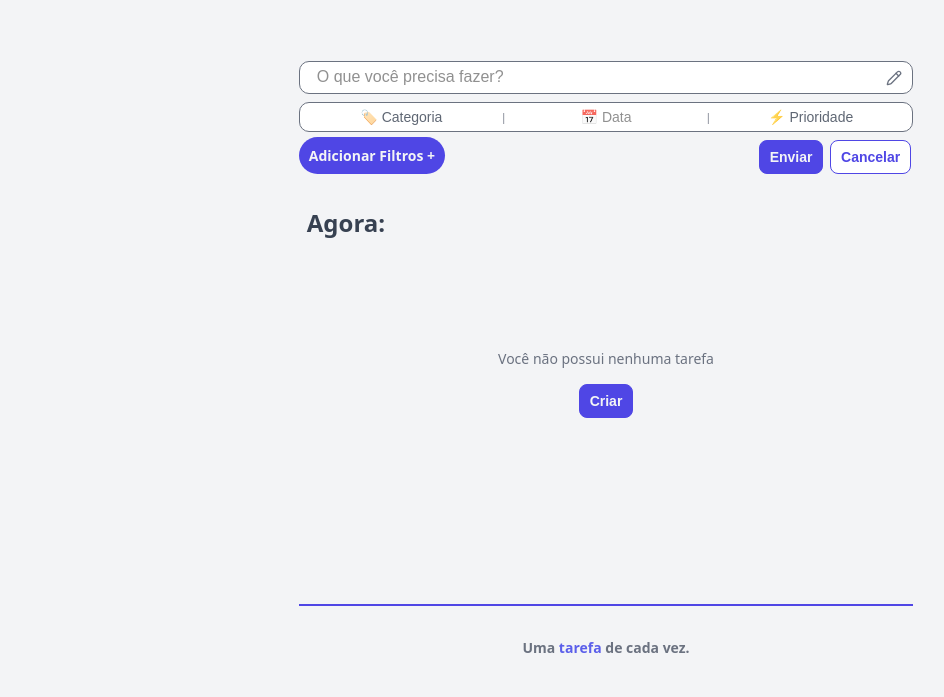
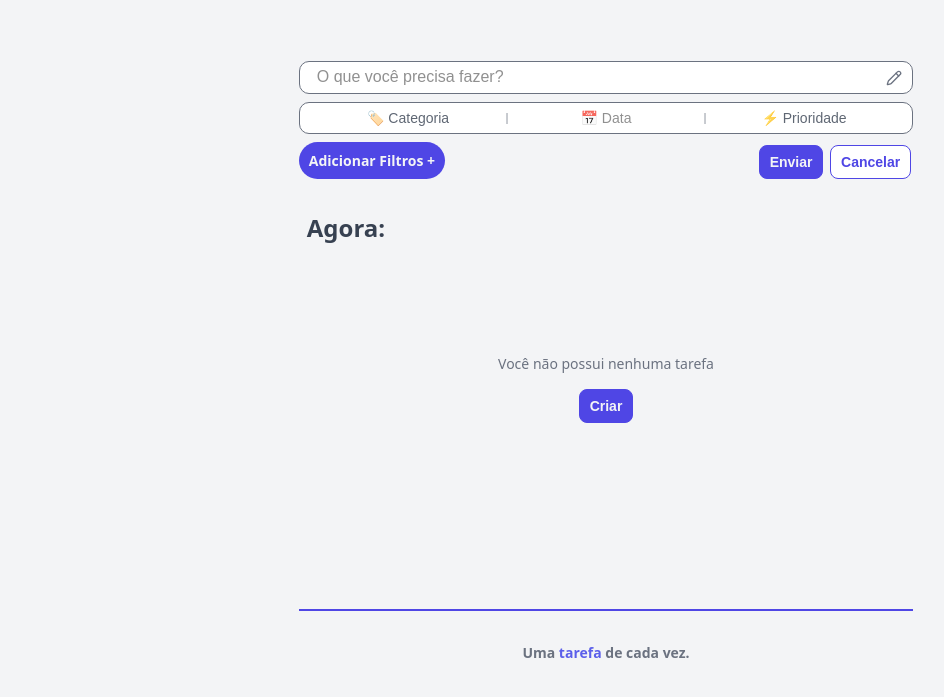
Before and after one commit to DevGabrielVictorCA/BinaList, a website: page index.html in a window 1280 px wide. Both pictures are taken after a click on the label "Adicionar Filtros +". Shown: the part 189-886 px from the top of the page, without its empty margins (34-978 px from the left). Drawn offline with nearby package versions, Linux system fonts and the light colour scheme.

Commit message:
ajustes pagespeed 4

```diff
--- a/assets/scripts/script.js
+++ b/assets/scripts/script.js
@@ -373,7 +373,7 @@
         createTaskForm.classList.remove("ativo");
         erroFormulario("", "remove");
         limparCampos();
-        addFiltros.checked = !1;
+        addFiltros.checked = false;
     }
 }
 enviarTarefaBtn.addEventListener("click", (e) => {
--- a/assets/styles/style.css
+++ b/assets/styles/style.css
@@ -202,55 +202,57 @@
    FILTROS E AÇÕES
 ========================= */
 
-.S-formulario{
+.S-formulario {
+    display: flex;
+    flex-direction: column;
     overflow: hidden;
-    max-height: 3.5rem;
     transition: all .2s ease-in-out;
 }
 
 .filtros-e-acao {
     display: flex;
-    flex-direction: column-reverse;
-    flex-wrap: wrap;
-    align-items: center;
-    justify-content: space-between;
-    gap: 0.4rem;
+    flex-direction: column;
     width: 100%;
-    margin-top: 0.8rem;
-    position: relative;
-    overflow: hidden;
-    transform: translateY(-120%);
     opacity: 0;
-    position: relative;
-    z-index: -1;
-    transition: all .2s ease-in-out;
+    transform: translateY(-6px);
+    pointer-events: none;
+    transition: opacity .2s ease, transform .2s ease;
 }
 
-.S-formulario.ativo{ max-height: 20rem; }
-
-.S-formulario.ativo .filtros-e-acao{
+.S-formulario.ativo .filtros-e-acao {
+    opacity: 1;
     transform: translateY(0);
-    opacity: 1;
-    z-index: 1;
+    pointer-events: auto;
 }
-
-/* FILTROS */
 
 .filtros {
     display: flex;
-    align-items: center;
-    justify-content: center;
-    position: absolute;
-    top: 0;
     width: 100%;
-    padding: 0.6rem;
+    max-height: 0;
+    overflow: hidden;
+    opacity: 0;
+    transform: translateY(-6px);
     border: 1.5px solid var(--text-color-300);
+    background-color: var(--high-bg-color);
     border-radius: 1rem;
-    background-color: var(--high-bg-color);
-    transform: translateY(100%) scale(0);
-    opacity: 0;
-    transition: all 0.1s ease-in-out;
+    transition:
+        max-height .25s ease,
+        opacity .2s ease,
+        transform .2s ease,
+        padding .2s ease;
 }
+
+#add-filtros-input:checked ~ .filtros {
+    max-height: 6rem;
+    opacity: 1;
+    transform: translateY(0);
+    padding: 0.7rem 1.6rem;
+    margin: .8rem 0;
+}
+
+/* =========================
+   INPUTS
+========================= */
 
 .item-input {
     flex: 1;
@@ -273,20 +275,20 @@
     color: var(--text-color-300);
 }
 
-/* AÇÔES */
+/* =========================
+   AÇÕES
+========================= */
 
 .acoes {
     display: flex;
     align-items: end;
     justify-content: space-between;
+
     width: 100%;
-    gap: 0;
-    position: relative;
     min-height: 3.6rem;
-    transition: min-height 0.2s ease-in-out;
 }
 
-#add-filtros-input{ display: none; }
+#add-filtros-input { display: none; }
 
 label[for="add-filtros-input"] {
     display: block;
@@ -297,28 +299,16 @@
     background-color: transparent;
     border: none;
     border-radius: 2.4rem;
+    cursor: pointer;
     transition: all 0.2s ease-in-out;
     text-shadow: 0 1px 2px rgba(0, 0, 0, 0.2);
-    cursor: pointer;
 }
 
-/* =========================
-   EXIBIR FILTROS (CHECKED)
-========================= */
-
-#add-filtros-input:checked ~ .acoes { min-height: 7.2rem; }
-
-#add-filtros-input:checked ~ .acoes label[for="add-filtros-input"]{
+#add-filtros-input:checked ~ .acoes label[for="add-filtros-input"] {
     background-color: var(--purple-effect);
     color: var(--bg-color);
     text-shadow: none;
 }
-
-#add-filtros-input:checked ~ .filtros {
-    transform: translateY(0) scale(1);
-    opacity: 1;
-}
-
 
 /* =========================
    BOTÕES FORMULÁRIO
--- a/index.html
+++ b/index.html
@@ -96,17 +96,6 @@
 
                         <input type="checkbox" id="add-filtros-input">
 
-                        <div class="acoes">
-                            <div class="add-filtros">
-                                <label for="add-filtros-input">Adicionar Filtros +</label>
-                            </div>
-
-                            <div class="acoes-btns">
-                                <button id="enviar-tarefa-btn" type="submit">Enviar</button>
-                                <button type="button" id="cancelar">Cancelar</button>
-                            </div>
-                        </div>
-
                         <div class="filtros">
                             <label for="categorias" class="visually-hidden">Categoria</label>
                             <select id="categorias" class="item-input">
@@ -137,6 +126,17 @@
                                 <option value="Media">&#x1F7E1; Média</option>
                                 <option value="Baixa">&#x1F535; Baixa</option>
                             </select>
+                        </div>
+
+                        <div class="acoes">
+                            <div class="add-filtros">
+                                <label for="add-filtros-input">Adicionar Filtros +</label>
+                            </div>
+
+                            <div class="acoes-btns">
+                                <button id="enviar-tarefa-btn" type="submit">Enviar</button>
+                                <button type="button" id="cancelar">Cancelar</button>
+                            </div>
                         </div>
                     </div>
                 </form>
@@ -300,6 +300,6 @@
     </div>
 
     <script src="https://unpkg.com/lucide@latest/dist/umd/lucide.js" defer></script>
-    <script type="module" src="assets/scripts/script.js"></script>
+    <script type="module" src="assets/scripts/script.js" defer></script>
 </body>
 </html>
```
